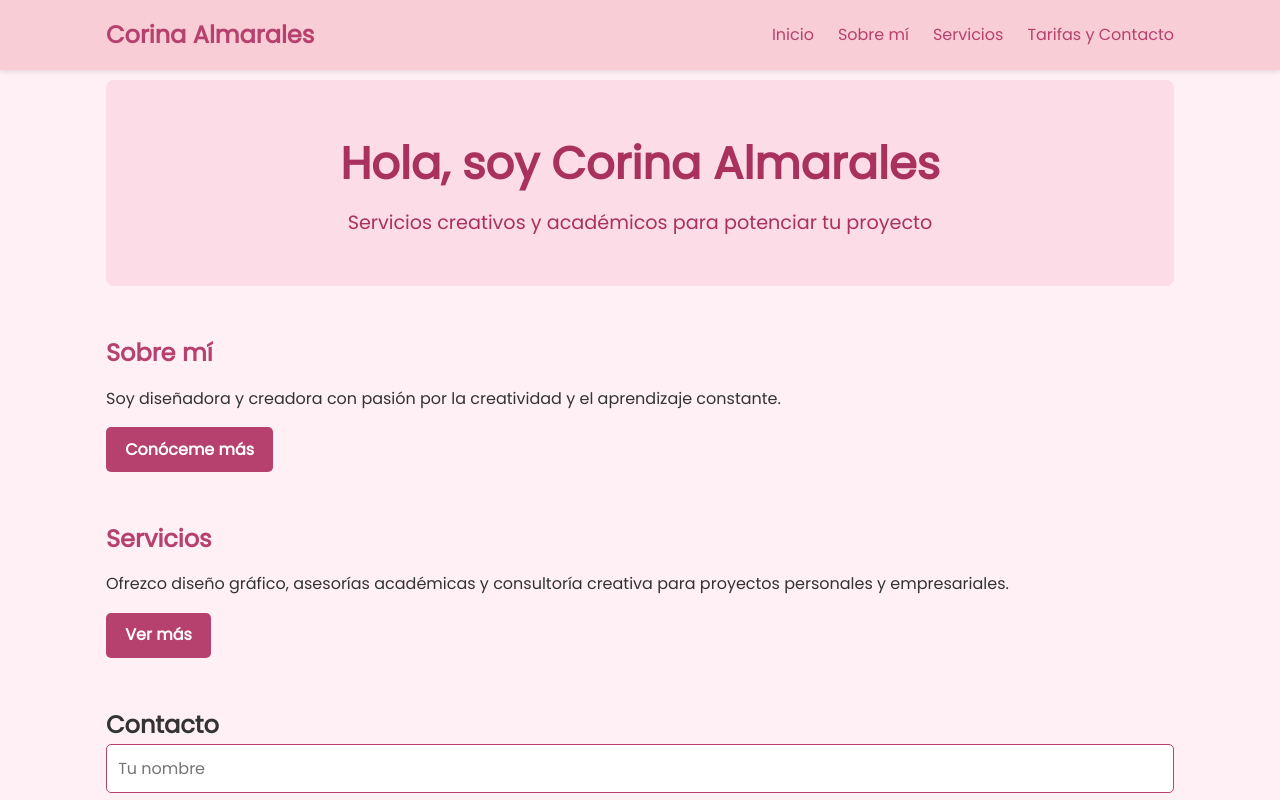
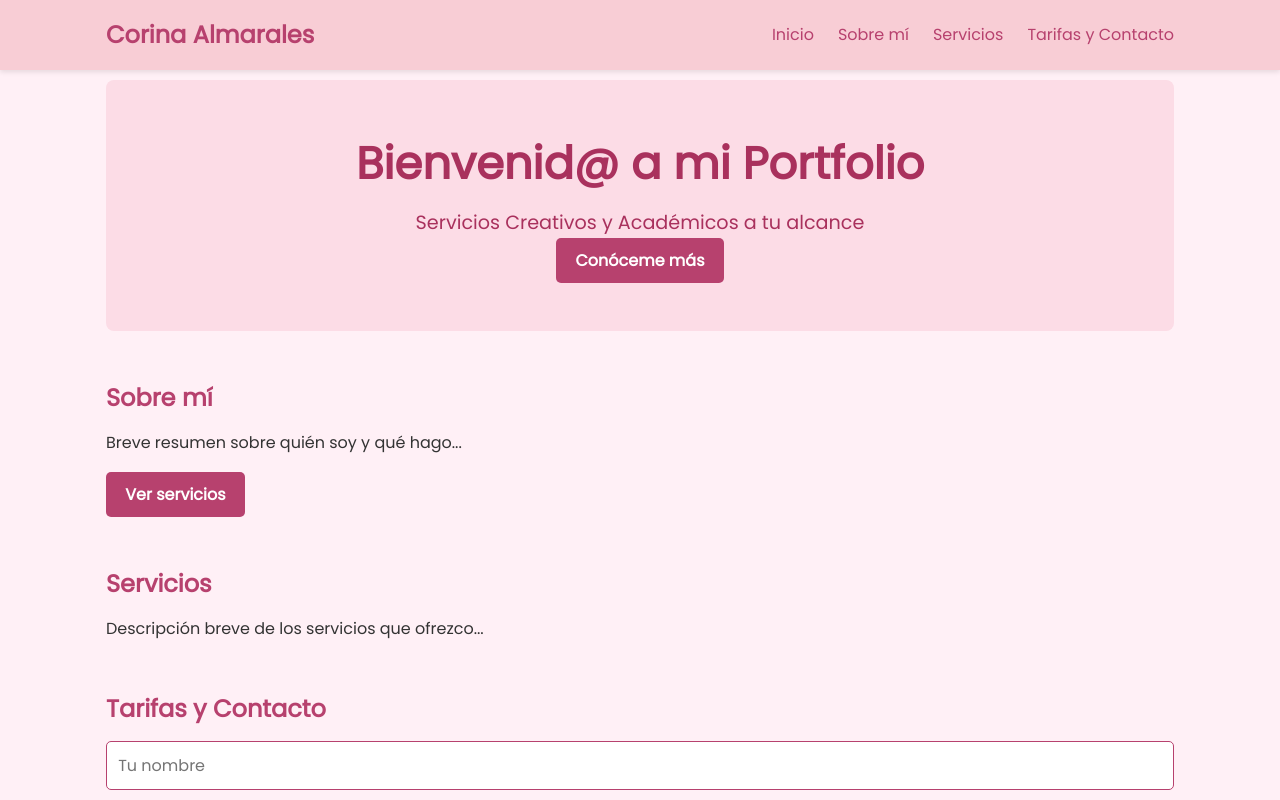
Before and after one commit to Corina-Almarales/corina-almarales, a Next.js app: page / in a window 1280 px wide. Shown: the top 800 px of the page. Built offline with nearby package versions, Linux system fonts and the light colour scheme.

Commit message:
Updated page.tsx

```diff
--- a/src/app/page.tsx
+++ b/src/app/page.tsx
@@ -1,66 +1,31 @@
-'use client';
+import React from 'react';
 
-import Link from 'next/link';
-import { useState } from 'react';
-
-export default function Home() {
-  const [form, setForm] = useState({ nombre: '', email: '', mensaje: '' });
-
-  const handleChange = (e: React.ChangeEvent<HTMLInputElement | HTMLTextAreaElement>) => {
-    setForm({ ...form, [e.target.name]: e.target.value });
-  };
-
-  const handleSubmit = (e: React.FormEvent) => {
-    e.preventDefault();
-    alert(`Gracias por contactarte, ${form.nombre}!`);
-    setForm({ nombre: '', email: '', mensaje: '' });
-  };
-
+export default function HomePage() {
   return (
     <>
-      <section className="hero">
-        <h1>Hola, soy Corina Almarales</h1>
-        <p>Servicios creativos y académicos para potenciar tu proyecto</p>
+      <section id="inicio" className="hero">
+        <h1>Bienvenid@ a mi Portfolio</h1>
+        <p>Servicios Creativos y Académicos a tu alcance</p>
+        <a href="#sobre-mi" className="btn">Conóceme más</a>
       </section>
 
-      <section className="preview-section">
+      <section id="sobre-mi" className="preview-section">
         <h2>Sobre mí</h2>
-        <p>Soy diseñadora y creadora con pasión por la creatividad y el aprendizaje constante.</p>
-        <Link href="/sobre-mi" className="btn">Conóceme más</Link>
+        <p>Breve resumen sobre quién soy y qué hago...</p>
+        <a href="#servicios" className="btn">Ver servicios</a>
       </section>
 
-      <section className="preview-section">
+      <section id="servicios" className="preview-section">
         <h2>Servicios</h2>
-        <p>Ofrezco diseño gráfico, asesorías académicas y consultoría creativa para proyectos personales y empresariales.</p>
-        <Link href="/servicios" className="btn">Ver más</Link>
+        <p>Descripción breve de los servicios que ofrezco...</p>
       </section>
 
-      <section className="contact-form-section">
-        <h2>Contacto</h2>
-        <form onSubmit={handleSubmit} className="contact-form">
-          <input
-            type="text"
-            name="nombre"
-            placeholder="Tu nombre"
-            value={form.nombre}
-            onChange={handleChange}
-            required
-          />
-          <input
-            type="email"
-            name="email"
-            placeholder="Tu correo"
-            value={form.email}
-            onChange={handleChange}
-            required
-          />
-          <textarea
-            name="mensaje"
-            placeholder="Tu mensaje"
-            value={form.mensaje}
-            onChange={handleChange}
-            required
-          />
+      <section id="tarifas-contacto" className="preview-section">
+        <h2>Tarifas y Contacto</h2>
+        <form className="contact-form">
+          <input type="text" placeholder="Tu nombre" required />
+          <input type="email" placeholder="Tu correo" required />
+          <textarea placeholder="Tu mensaje" required></textarea>
           <button type="submit">Enviar</button>
         </form>
       </section>
```
